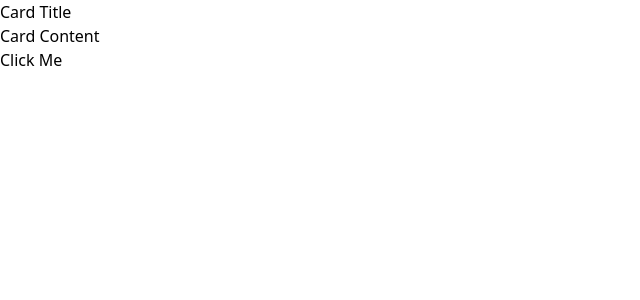
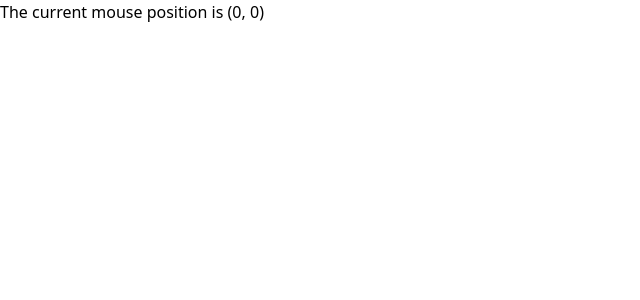
Before and after one commit to Arjunhg/all-about-react, a React (Vite) app in the folder src/10.DesignPattern/: page / in a window 1280 px wide. Shown: the top 300 px of the page, without its empty margins (0-640 px from the left). Built offline with nearby package versions, Linux system fonts and the light colour scheme.

Commit message:
Render Prop Design Pattern

```diff
--- a/src/10.DesignPattern/src/App.tsx
+++ b/src/10.DesignPattern/src/App.tsx
@@ -32,7 +32,9 @@
 
 // import Main from "./Patterns/8.Slots/1.DefaultSlots/Main";
 // import Main from "./Patterns/8.Slots/2.NamesSlots/Main";
-import Main from "./Patterns/8.Slots/3.CompoundSlots/Main";
+// import Main from "./Patterns/8.Slots/3.CompoundSlots/Main";
+
+import Main from "./Patterns/9.RenderProps/Main";
 
 const App = () => {
   // return <CombinedSplitScreen/>
--- /dev/null
+++ b/src/10.DesignPattern/src/Patterns/9.RenderProps/Main.tsx
@@ -0,0 +1,18 @@
+import MouseTracker from "./MouseTracker";
+
+const Main = () => {
+
+    return(
+        <MouseTracker
+            render={(position: any) => {
+                return(
+                    <p>
+                        The current mouse position is ({position.x}, {position.y})
+                    </p>
+                )
+            }}
+        />
+    )
+}
+
+export default Main;
--- /dev/null
+++ b/src/10.DesignPattern/src/Patterns/9.RenderProps/MouseTracker.tsx
@@ -0,0 +1,21 @@
+import { useState } from "react";
+
+export default function MouseTracker( {render}: any ){
+
+    const [position, setPosition] = useState({x:0, y:0});
+
+    const handleMouseMove = (event: any) => {
+        setPosition({
+            x: event.clientX,
+            y: event.clientY
+        })
+    }
+
+    return(
+        <div onMouseMove={handleMouseMove} style={{height: '100vh'}}>
+            {
+                render(position)
+            }
+        </div>
+    )
+}
```
